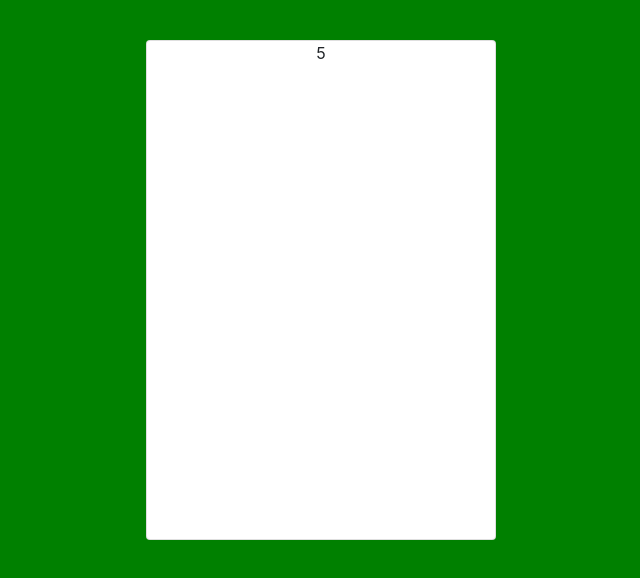
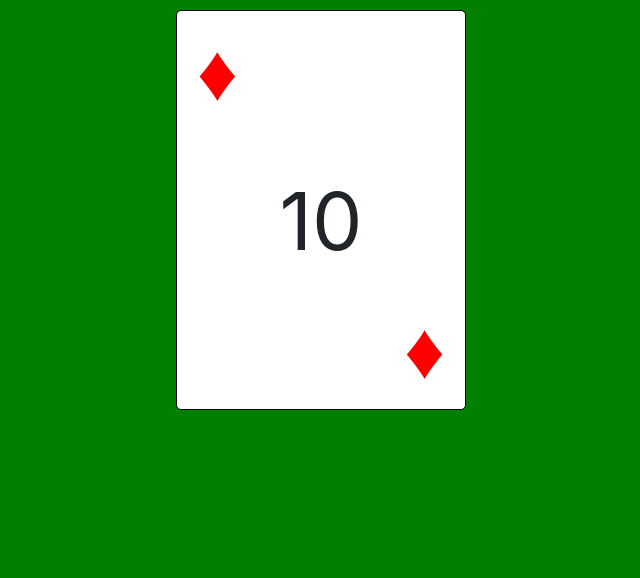
Before and after one commit to Florrod/dom-card, a website built with webpack: page src/index.html in a window 1280 px wide. Shown: the whole page, without its empty margins (319-959 px from the left). Built offline with nearby package versions, Linux system fonts and the light colour scheme.

Commit message:
Ejercicio resuelto

```diff
--- a/src/index.html
+++ b/src/index.html
@@ -16,12 +16,9 @@
   <body>
     <div class="container-fluid text-center">
       <div class="card">
-        <p class="rounded float-left"></p>
-        <span class="text-center"></span>
-        <p class="rounded float-right"></p>
+        <span class="number text-center">7</span>
       </div>
     </div>
-
     <!-- do not remove this bundle.js tag -->
     <script type="text/javascript" src="./bundle.js"></script>
   </body>
--- a/src/js/index.js
+++ b/src/js/index.js
@@ -1,37 +1,21 @@
-/* eslint-disable */
-
-import "file-loader?name=[name].[ext]!../index.html";
 import "../assets/img/rigo-baby.jpg";
 import "../assets/img/4geeks.ico";
 //import 'breathecode-dom'; //DOM override to make JS easier to use
 import "../style/index.scss";
 
-/*window.onload = function() {
-  var queryPrueba = document.querySelector(".prueba");
-
-  console.log(queryPrueba);
-};*/
-var numbersList = ["A", 1, 2, 3, 4, 5, 6, 7, 8, 9, 10, "J", "Q", "K"];
-var seedList = ["diamonds", "spades", "clubs", "hearts"];
-
-window.onload = () => {
-  createCard();
+window.onload = function() {
+  this.document.querySelector(".card").classList.add(getRandomSeed());
+  this.document.querySelector(".card").innerHTML = getRandomNumber();
 };
 
-function createCard() {
-  var number = getRandomNumber();
-  console.log(number);
-  var seed = getRandomSeed();
-  document.querySelectorAll("span")[0].innerHTML = number;
+let getRandomNumber = () => {
+  let numbers = ["A", 1, 2, 3, 4, 5, 6, 7, 8, 9, 10, "J", "Q", "K"];
+  let indexNumbers = Math.floor(Math.random() * numbers.length);
+  return numbers[indexNumbers];
+};
 
-  document.querySelectorAll("p")[0].classList.add(seed);
-  console.log(document.querySelectorAll("p")[0].classList);
-}
-
-function getRandomNumber() {
-  return numbersList[Math.floor(Math.random() * numbersList.length)];
-}
-
-function getRandomSeed() {
-  return seedList[Math.floor(Math.random() * seedList.length)];
-}
+let getRandomSeed = () => {
+  let seed = ["diamond", "spade", "club", "heart"];
+  let indexSeed = Math.floor(Math.random() * seed.length);
+  return seed[indexSeed];
+};
--- a/src/style/index.scss
+++ b/src/style/index.scss
@@ -1,65 +1,50 @@
 @import "~bootstrap/scss/bootstrap.scss";
 
-/*
-    body{
-        background: #BDBDBD;
+body {
+  background: green;
+  box-sizing: border-box;
 }
-
-    You can write your own styles here...
-
-
-    ...Or you can use the import command to include
-    other sylesheets into your bunde as well, e.j:
-
-    import 'relative/path/to/stylesheet.scss';
-
-*/
-body {
-  background-color: green;
-}
-
 .card {
-  display: inline-block;
+  text-align: center;
+  background-color: white;
   margin: auto;
-  width: 350px;
-  height: 500px;
-  margin-top: 40px;
-}
-.icono-derecha {
+  font-size: 80px;
+  height: 400px;
+  width: 290px;
+  padding: 20px;
+  margin-top: 10px;
+  padding-top: 150px;
+  border-radius: 5px;
+  border: 1px solid black;
+  position: relative;
+  &:before {
     position: absolute;
-  bottom: -40px;
-  right: 10px;
+    top: 0px;
+    left: 20px;
     font-size: 80px;
   }
-.icono-izquierda {
+  &:after {
     position: absolute;
-  left: 10px;
+    bottom: 0px;
+    right: 20px;
     font-size: 80px;
   }
-.numero {
-  position: absolute;
-  left: 10px;
-  font-size: 100px;
-  width: 100%;
-  text-align: center;
-  top: 200px;
+  &.spade:before,
+  &.spade:after {
+    content: "\2660";
   }
-diamonds::after {
+  &.club:before,
+  &.club:after {
+    content: "\2663";
+  }
+  &.heart:before,
+  &.heart:after {
+    content: "\2665";
+    color: red;
+  }
+  &.diamond:before,
+  &.diamond:after {
     content: "\2666";
     color: red;
   }
-
-spades::after {
-  content: "\2660";
-  color: black;
 }
-
-hearts::after {
-  content: "\2665";
-  color: red;
-}
-
-club::after {
-  content: "\2663";
-  color: black;
-}
```
Lines whose indentation alone changed are shown as unchanged.
